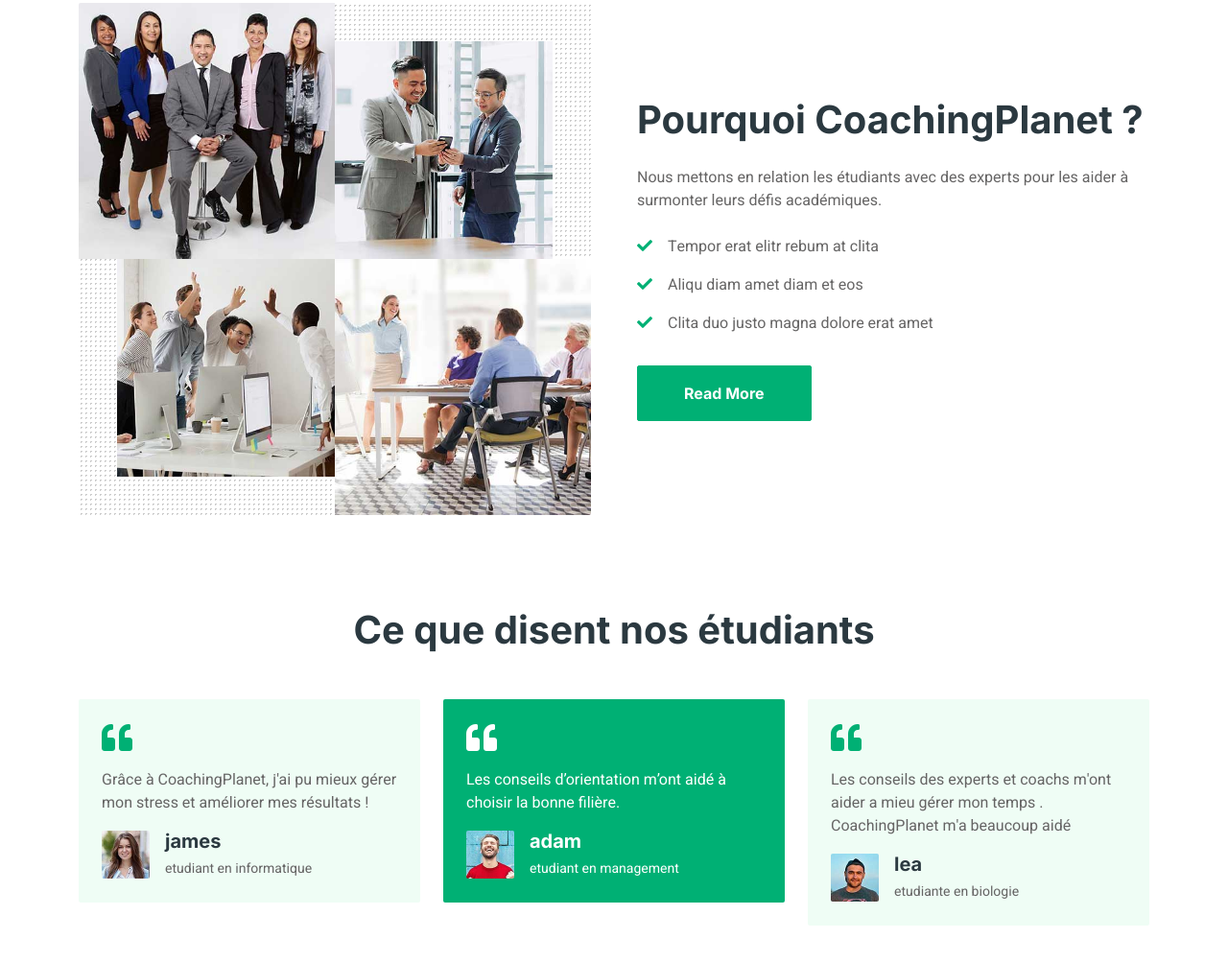
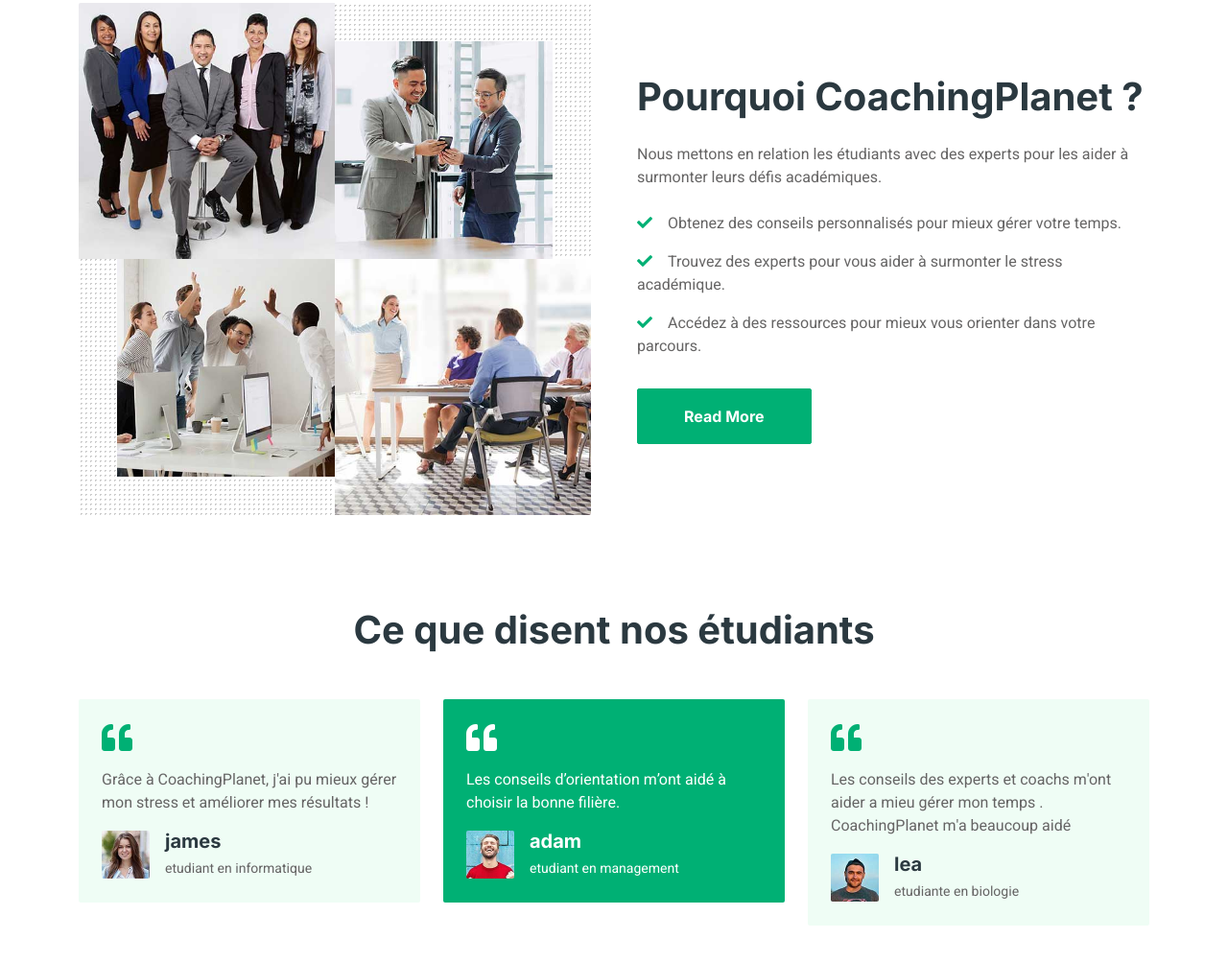
Before and after one commit to othmaneCh5/CoachingPlanet, a plain HTML site: page index.html in a window 1280 px wide. Shown: the part 1237-2240 px from the top of the page at 96% size. Drawn offline with nearby package versions, Linux system fonts and the light colour scheme.

Commit message:
Update index.html

```diff
--- a/index.html
+++ b/index.html
@@ -157,9 +157,9 @@
                     <div class="col-lg-6 wow fadeIn" data-wow-delay="0.5s">
                         <h1 class="mb-4">Pourquoi CoachingPlanet ?</h1>
                         <p class="mb-4">Nous mettons en relation les étudiants avec des experts pour les aider à surmonter leurs défis académiques.</p>
-                        <p><i class="fa fa-check text-primary me-3"></i>Tempor erat elitr rebum at clita</p>
-                        <p><i class="fa fa-check text-primary me-3"></i>Aliqu diam amet diam et eos</p>
-                        <p><i class="fa fa-check text-primary me-3"></i>Clita duo justo magna dolore erat amet</p>
+                        <p><i class="fa fa-check text-primary me-3"></i>Obtenez des conseils personnalisés pour mieux gérer votre temps.</p>
+                        <p><i class="fa fa-check text-primary me-3"></i>Trouvez des experts pour vous aider à surmonter le stress académique.</p>
+                        <p><i class="fa fa-check text-primary me-3"></i>Accédez à des ressources pour mieux vous orienter dans votre parcours.</p>
                         <a class="btn btn-primary py-3 px-5 mt-3" href="">Read More</a>
                     </div>
                 </div>
```
